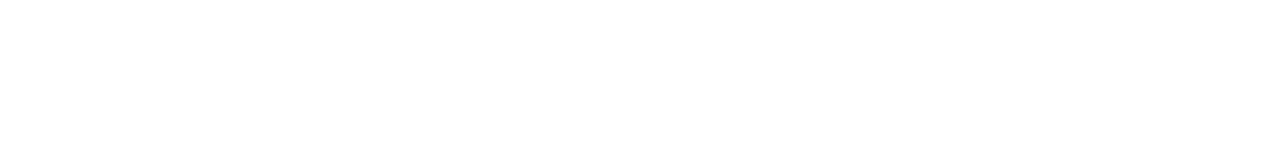
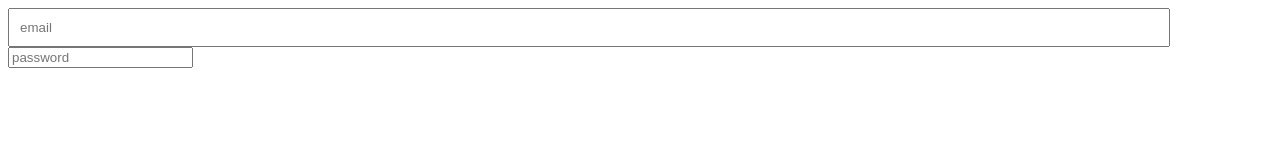
Before and after one commit to Kaybhee/kume-blogpost, a website: page auth.html in a window 1280 px wide. Drawn offline with Linux system fonts and the light colour scheme.

Commit message:
user verification

```diff
--- a/auth.html
+++ b/auth.html
@@ -6,6 +6,12 @@
     <title>user verification</title>
 </head>
 <body>
+    <form>
+        <div  id="verify-email">
+            <input style="width: 90%; height: 90%; padding: 10px;" type="text" placeholder="email">
+        </div>
 
+        <input type="password" placeholder="password">
+    </form>
 </body>
 </html>
```
